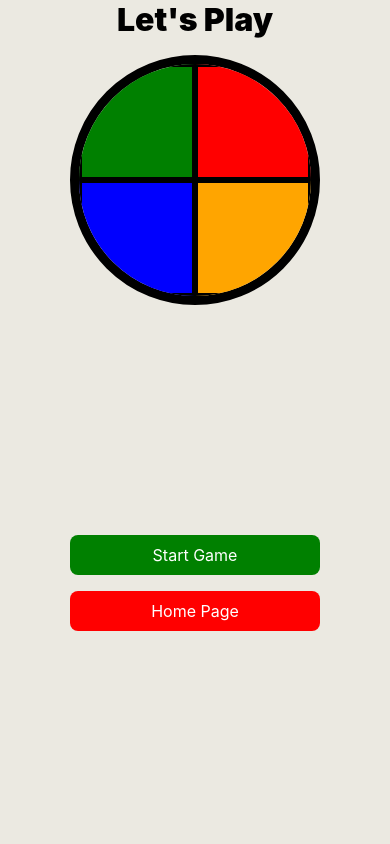
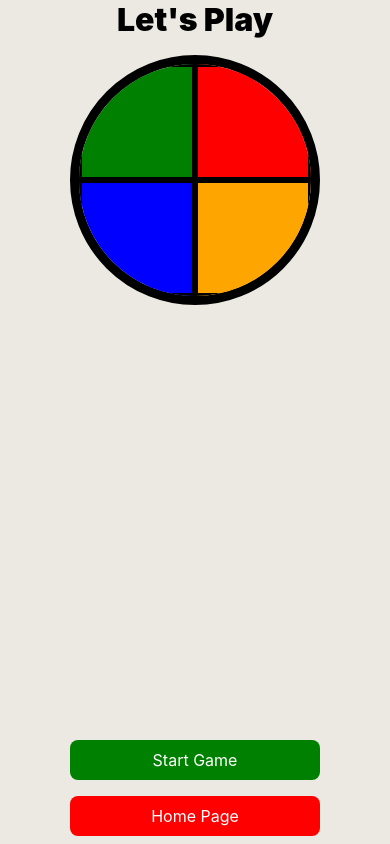
Before and after one commit to iaxelrad/BestSimonSaysRN, a React Native app: screen /Game in a window 390 px wide. Built offline with nearby package versions, Linux system fonts and the light colour scheme; what react-native-sound would draw is missing.

Commit message:
Added reusable globalStyles object.

```diff
--- a/src/screens/GameScreen/GameScreen.styles.ts
+++ b/src/screens/GameScreen/GameScreen.styles.ts
@@ -1,33 +1,11 @@
 import {StyleSheet} from 'react-native';
 
 export const styles = StyleSheet.create({
-  container: {
-    flex: 1,
-    paddingVertical: 16,
-    paddingHorizontal: 32,
-    backgroundColor: '#ebe9e1',
-    justifyContent: 'center',
-    alignItems: 'center',
-  },
-  buttonContainer: {
-    flex: 1,
-    alignItems: 'center',
-    justifyContent: 'center',
-    marginTop: 16,
-  },
   scoresContainer: {
     alignItems: 'center',
     justifyContent: 'center',
     marginVertical: 16,
   },
-  scoreText: {
-    fontSize: 24,
-    fontWeight: 'bold',
-    color: 'red',
-    width: 200,
-  },
-  startGameButton: {backgroundColor: 'green'},
-  homeButton: {backgroundColor: 'red'},
-  homeButtonText: {color: 'white'},
+  scoreText: {fontSize: 24, fontWeight: 'bold', color: 'red', width: 200},
   disabled: {opacity: 0.4},
 });
--- a/src/screens/GameScreen/index.tsx
+++ b/src/screens/GameScreen/index.tsx
@@ -6,10 +6,11 @@ import {WrapperComponent} from '../../shared/components/WrapperComponent';
 import {CustomButton} from '../../shared/components/CustomButton';
 import {IHighScore} from '../../shared/interfaces';
 import {getHighScores} from '../../shared/utils/helpers';
+import {CustomText} from '../../shared/components/CustomText';
+import {globalStyles} from '../../shared/styles/GlobalStyles';
+import {styles} from './GameScreen.styles';
 import {GameButtons} from './components/GameButtons';
 import {ScoreModal} from './components/ScoreModal';
-import {styles} from './GameScreen.styles';
-import {CustomText} from '../../shared/components/CustomText';
 
 interface IProps {}
 
@@ -94,20 +95,20 @@ const GameScreen: FC<IProps> = () => {
         disabled={!gameStarted || !playersTurn}
         activeButtonIndex={activeButtonIndex}
       />
-      <View style={styles.buttonContainer}>
+      <View style={globalStyles.buttonContainer}>
         <CustomButton
           disabled={disabled}
           onPress={startTheGame}
           buttonText="Start Game"
-          style={[styles.startGameButton, disabled && {opacity: 0.5}]}
-          textStyle={styles.homeButtonText}
+          style={[globalStyles.greenBackground, disabled && styles.disabled]}
+          textStyle={globalStyles.whiteText}
         />
         <CustomButton
           disabled={disabled}
           onPress={goHome}
           buttonText="Home Page"
-          style={[styles.homeButton, disabled && styles.disabled]}
-          textStyle={styles.homeButtonText}
+          style={[globalStyles.redBackground, disabled && styles.disabled]}
+          textStyle={globalStyles.whiteText}
         />
       </View>
     </WrapperComponent>
--- a/src/screens/HighScoreScreen/HighScoresScreen.styles.ts
+++ b/src/screens/HighScoreScreen/HighScoresScreen.styles.ts
@@ -1,31 +1,8 @@
 import {StyleSheet} from 'react-native';
 
 export const styles = StyleSheet.create({
-  container: {
-    flex: 1,
-    paddingVertical: 16,
-    paddingHorizontal: 32,
-    backgroundColor: '#ebe9e1',
-    alignItems: 'center',
-    justifyContent: 'center',
-  },
-  buttonContainer: {flex: 1},
-  homeButton: {
-    backgroundColor: 'red',
-  },
-  newGameButton: {
-    backgroundColor: 'green',
-  },
-  homeButtonText: {
-    color: 'white',
-  },
-  separator: {
-    height: 2,
-    backgroundColor: 'black',
-  },
+  separator: {height: 2, backgroundColor: 'black'},
   score: {paddingVertical: 8, fontSize: 20, color: 'black'},
-  noScores: {
-    marginHorizontal: 32,
-    color: 'darkblue',
-  },
+  noScores: {marginHorizontal: 32, color: 'darkblue'},
+  contentContainer: {flex: 1},
 });
--- a/src/screens/HomeScreen/HomeScreen.styles.ts
+++ b/src/screens/HomeScreen/HomeScreen.styles.ts
@@ -1,18 +1,6 @@
 import {StyleSheet} from 'react-native';
 
 export const styles = StyleSheet.create({
-  container: {
-    flex: 1,
-    paddingVertical: 16,
-    paddingHorizontal: 32,
-    backgroundColor: '#ebe9e1',
-    alignItems: 'center',
-    justifyContent: 'center',
-  },
   imageContainer: {flex: 1, marginBottom: 16},
   image: {width: 250, height: 250},
-  buttonContainer: {flex: 1},
-  newGameButton: {backgroundColor: 'green'},
-  resultsButton: {backgroundColor: 'red'},
-  newGameText: {color: 'white'},
 });
--- a/src/screens/HomeScreen/index.tsx
+++ b/src/screens/HomeScreen/index.tsx
@@ -1,10 +1,11 @@
 import React, {FC} from 'react';
 import {Image, View} from 'react-native';
+import {useNavigation} from '@react-navigation/native';
+import {CustomButton} from '../../shared/components/CustomButton';
 import {routes} from '../../routes';
-import {CustomButton} from '../../shared/components/CustomButton';
-import {useNavigation} from '@react-navigation/native';
+import {WrapperComponent} from '../../shared/components/WrapperComponent';
+import {globalStyles} from '../../shared/styles/GlobalStyles';
 import {styles} from './HomeScreen.styles';
-import {WrapperComponent} from '../../shared/components/WrapperComponent';
 
 interface IProps {}
 
@@ -27,18 +28,18 @@ const HomeScreen: FC<IProps> = () => {
           source={require('../../../assets/images/simon-says-logo.png')}
         />
       </View>
-      <View style={styles.buttonContainer}>
+      <View style={globalStyles.buttonContainer}>
         <CustomButton
           onPress={goToNewGame}
           buttonText="New Game"
-          style={styles.newGameButton}
-          textStyle={styles.newGameText}
+          style={globalStyles.greenBackground}
+          textStyle={globalStyles.whiteText}
         />
         <CustomButton
           onPress={goToResults}
           buttonText="High Scores"
-          style={styles.resultsButton}
-          textStyle={styles.newGameText}
+          style={globalStyles.redBackground}
+          textStyle={globalStyles.whiteText}
         />
       </View>
     </WrapperComponent>
--- a/src/shared/components/WrapperComponent.tsx
+++ b/src/shared/components/WrapperComponent.tsx
@@ -1,5 +1,6 @@
 import React, {FC} from 'react';
-import {SafeAreaView, StyleSheet} from 'react-native';
+import {SafeAreaView} from 'react-native';
+import {globalStyles} from '../styles/GlobalStyles';
 import {Header} from './Header';
 
 interface IProps {
@@ -8,20 +9,9 @@ interface IProps {
 
 export const WrapperComponent: FC<IProps> = ({children, headerTitle}) => {
   return (
-    <SafeAreaView style={styles.container}>
+    <SafeAreaView style={globalStyles.container}>
       <Header title={headerTitle} />
       {children}
     </SafeAreaView>
   );
 };
-
-const styles = StyleSheet.create({
-  container: {
-    flex: 1,
-    paddingVertical: 16,
-    paddingHorizontal: 32,
-    backgroundColor: '#ebe9e1',
-    alignItems: 'center',
-    justifyContent: 'center',
-  },
-});
--- /dev/null
+++ b/src/shared/styles/GlobalStyles.ts
@@ -0,0 +1,16 @@
+import {StyleSheet} from 'react-native';
+
+export const globalStyles = StyleSheet.create({
+  container: {
+    flex: 1,
+    paddingVertical: 16,
+    paddingHorizontal: 32,
+    backgroundColor: '#ebe9e1',
+    alignItems: 'center',
+    justifyContent: 'center',
+  },
+  buttonContainer: {flex: 1, justifyContent: 'flex-end'},
+  greenBackground: {backgroundColor: 'green'},
+  redBackground: {backgroundColor: 'red'},
+  whiteText: {color: 'white'},
+});
```
